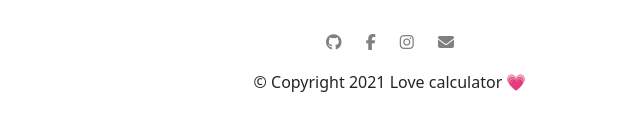
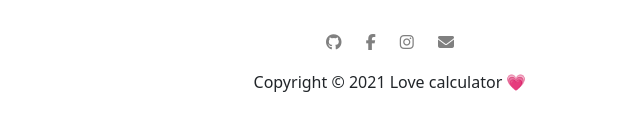
Before and after one commit to pandeyom331/Love-Calculator, a plain HTML site: page index.html in a window 1280 px wide. Shown: the part 3840-3970 px from the top of the page, 250-890 px from the left. Drawn offline with nearby package versions, Linux system fonts and the light colour scheme; a web font is replaced by a local one.

Commit message:
Update index.html

```diff
--- a/index.html
+++ b/index.html
@@ -151,12 +151,17 @@
       <a href="https://www.facebook.com/profile.php?id=100004398076666"><i class="git fab fa-facebook-f"></i></a>
       <a href="https://www.instagram.com/om_pandey305/"><i class="git fab fa-instagram "></i></a>
       <a class="email" href="mailto:pandeyom305@gmail.com"><i class="git fas fa-envelope"></i></a>
-      <p>© Copyright 2021 Love calculator 💗</p>
+      <p>Copyright &#169; <span id="year"></span> Love calculator 💗</p>
 
     </footer>
 
 
     <script src='https://cdnjs.cloudflare.com/ajax/libs/jquery/3.2.1/jquery.min.js'></script>
     <script  src="script.js"></script>
+     <script>
+   var year = new Date();
+   var newYear = year.getFullYear();
+   document.getElementById("year").innerHTML = newYear;
+</script>
   </body>
 </html>
```
